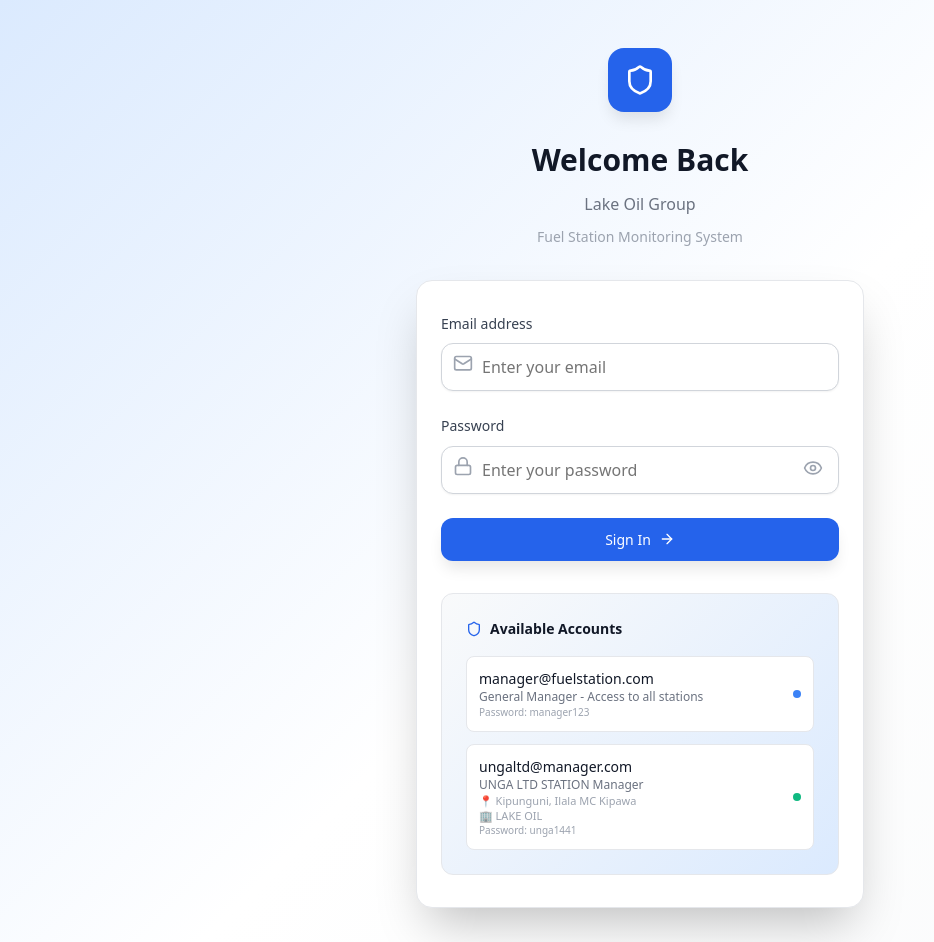
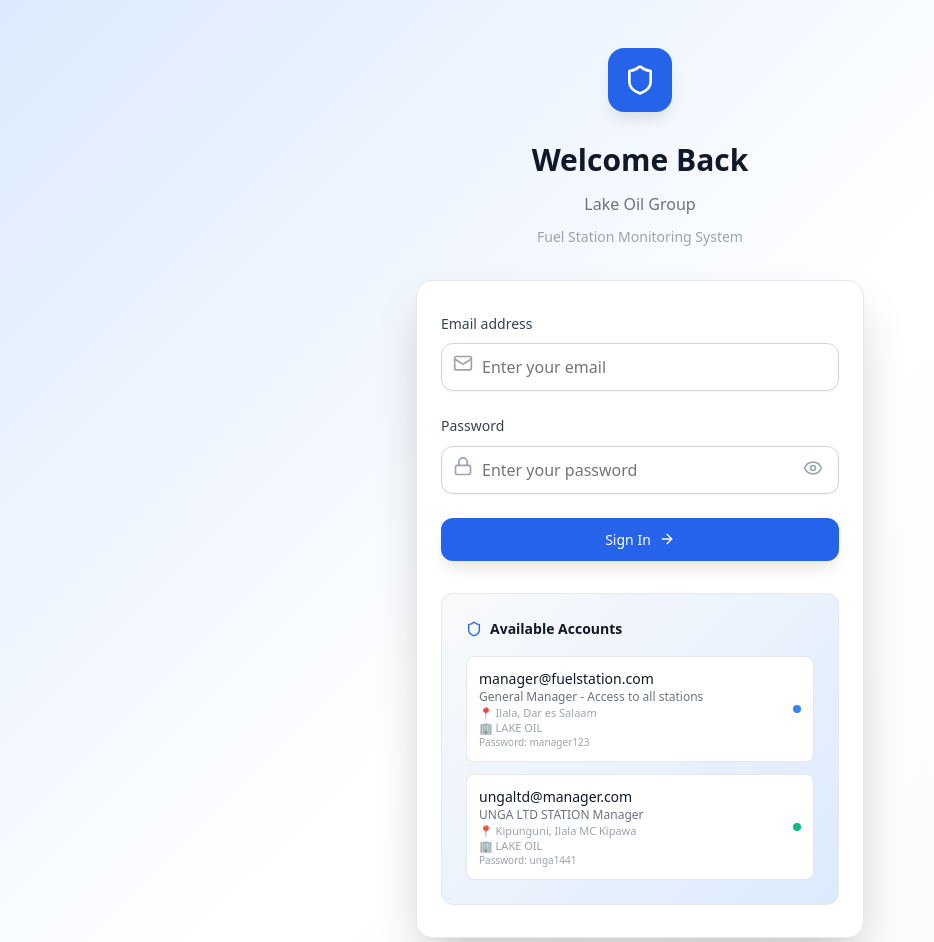
Before and after one commit to BASHAR-eng10/FUELGUARD-ATG, a Next.js app in the folder frontend/: page /signin in a window 1280 px wide. Shown: the top 942 px of the page, without its empty margins (0-934 px from the left). Built offline with nearby package versions, Linux system fonts and the light colour scheme; no server answers.

Commit message:
signup mode, handled falllback accounts on loginpage as well as middleware

```diff
--- a/frontend/src/app/api/stations/[id]/tanks/route.ts
+++ b/frontend/src/app/api/stations/[id]/tanks/route.ts
@@ -11,7 +11,7 @@
 		const {id } = await params;
     // Verify user token
     const user = await verifyToken(request);
-    console.log(`🔐 Authenticated user: ${user.email} (${user.role})`);
+    // console.log(`🔐 Authenticated user: ${user.email} (${user.role})`);
 
     // Make request to external API using user's stored tokens
     const tanks = await makeAuthenticatedExternalRequest(
--- a/frontend/src/app/api/stations/pumps/route.ts
+++ b/frontend/src/app/api/stations/pumps/route.ts
@@ -7,14 +7,14 @@
   try {
     // Verify user token
     const user = await verifyToken(request);
-    console.log(`🔐 Authenticated user: ${user.email} (${user.role})`);
+    // console.log(`🔐 Authenticated user: ${user.email} (${user.role})`);
 
     // Make request to external API using user's stored tokens
     const stations = await makeAuthenticatedExternalRequest(
       user.userId.toString(),
       '/station/pumps'
     );
-		console.log(stations)
+		// console.log(stations)
 
 		const data = stations.data.page_records.map((pump: any, i:number) => ({
 			id: i + 1,
--- a/frontend/src/app/signin/page.tsx
+++ b/frontend/src/app/signin/page.tsx
@@ -24,63 +24,15 @@
   const [isLoading, setIsLoading] = useState(false)
   const [message, setMessage] = useState('')
   const [isSuccess, setIsSuccess] = useState(false)
-  const [stationAccounts, setStationAccounts] = useState<Record<string, Account>>({})
-  const [loadingStations, setLoadingStations] = useState(true)
-  const router = useRouter()
-
-  // Fetch station data and build dynamic accounts
-  const fetchStationAccounts = async () => {
-    try {
-      setLoadingStations(true)
-      console.log('Fetching station accounts...')
-
-      const result = await apiService.getAllStations()
-
-      const accounts: Record<string, Account> = {
-        // General Manager account (static)
+  const stationAccounts = {
         'manager@fuelstation.com': {
           password: 'manager123',
           role: 'General Manager',
           redirect: '/dashboard/general',
           canAccessAll: true,
-          displayName: 'General Manager - Access to all stations'
-        }
-      }
-
-      // Add dynamic station accounts from API
-      if (result.data && Array.isArray(result.data)) {
-        console.log('Processing station data:', result.data)
-        result.data.forEach((station: any) => {
-          console.log('Processing station:', station.RetailStationName, station.automation_server_username)
-          if (station.automation_server_username && station.automation_server_pass) {
-            accounts[station.automation_server_username] = {
-              password: station.automation_server_pass,
-              role: station.RetailStationName,
-              redirect: `/dashboard/station/${station.id}`,
-              canAccessAll: false,
-              stationId: station.id,
-              displayName: `${station.RetailStationName} Manager`,
-              location: `${station.WardName}, ${station.DistrictName}`,
-              operator: station.OperatorName
-            }
-          }
-        })
-      } else {
-        console.warn('Invalid API response format:', result)
-      }
-
-      console.log('Final accounts:', accounts)
-      setStationAccounts(accounts)
-    } catch (error) {
-      console.error('Error fetching station accounts:', error)
-      // Enhanced fallback to static accounts if API fails
-      const fallbackAccounts: Record<string, Account> = {
-        'manager@fuelstation.com': {
-          password: 'manager123',
-          role: 'General Manager',
-          redirect: '/dashboard/general',
-          canAccessAll: true,
-          displayName: 'General Manager - Access to all stations'
+          displayName: 'General Manager - Access to all stations',
+          location: 'Ilala, Dar es Salaam',
+          operator: 'LAKE OIL'
         },
         'ungaltd@manager.com': {
           password: 'unga1441',
@@ -92,16 +44,8 @@
           location: 'Kipunguni, Ilala MC Kipawa',
           operator: 'LAKE OIL'
         }
-      }
-      setStationAccounts(fallbackAccounts)
-    } finally {
-      setLoadingStations(false)
-    }
-  }
-
-  useEffect(() => {
-    fetchStationAccounts()
-  }, [])
+      } as const
+  const router = useRouter()
 
  const handleSubmit = async (e: React.FormEvent) => {
   e.preventDefault()
@@ -402,6 +346,8 @@
           )}
 
           {/* Demo Accounts */}
+					{
+						process.env.NODE_ENV === 'development' ? (
           <div style={{ marginTop: '32px' }}>
             <div style={{
               background: 'linear-gradient(135deg, #f9fafb 0%, #dbeafe 100%)',
@@ -418,21 +364,9 @@
                 alignItems: 'center'
               }}>
                 <Shield size={16} color="#2563eb" style={{ marginRight: '8px' }} />
-                Available Accounts {loadingStations && '(Loading...)'}
+                Available Accounts
               </h3>
 
-              {loadingStations ? (
-                <div style={{
-                  display: 'flex',
-                  alignItems: 'center',
-                  justifyContent: 'center',
-                  padding: '20px',
-                  color: '#6b7280'
-                }}>
-                  <Loader2 size={20} style={{marginRight: '8px', animation: 'spin 1s linear infinite'}} />
-                  Loading station accounts...
-                </div>
-              ) : (
                 <div style={{ display: 'flex', flexDirection: 'column', gap: '12px' }}>
                   {Object.entries(stationAccounts).map(([emailKey, account]) => (
                     <button
@@ -515,9 +449,9 @@
                     </button>
                   ))}
                 </div>
-              )}
             </div>
           </div>
+      ) : null}
         </div>
 
         {/* Footer */}
--- a/frontend/src/lib/auth.ts
+++ b/frontend/src/lib/auth.ts
@@ -146,4 +146,5 @@
     maxAge: 8 * 60 * 60, // 8 hours
   },
   secret: process.env.NEXTAUTH_SECRET || process.env.JWT_SECRET,
+  trustHost: true, // Trust the host in development and production
 })
--- a/frontend/src/lib/services/externalApiService.ts
+++ b/frontend/src/lib/services/externalApiService.ts
@@ -88,7 +88,7 @@
   }
 
   const data: AuthData = await response.json();
-  console.log('🔍 Auth response structure:', JSON.stringify(data, null, 2));
+  // console.log('🔍 Auth response structure:', JSON.stringify(data, null, 2));
 
   let token: string | null = null;
 
@@ -254,7 +254,7 @@
       method: 'GET'
     }, { revalidate: 300 });
 
-    console.log('🔍 Tank info response structure:', JSON.stringify(data, null, 2));
+    // console.log('🔍 Tank info response structure:', JSON.stringify(data, null, 2));
 
     if (data?.data) {
       return data.data;
@@ -276,7 +276,7 @@
       method: 'GET'
     }, { revalidate: 300 });
 
-    console.log('🔍 Station info response structure:', JSON.stringify(data, null, 2));
+    // console.log('🔍 Station info response structure:', JSON.stringify(data, null, 2));
 
     if (data?.data) {
       return data.data;
```
Also changed, not shown: frontend/src/middleware.ts (+13 -3 lines).
